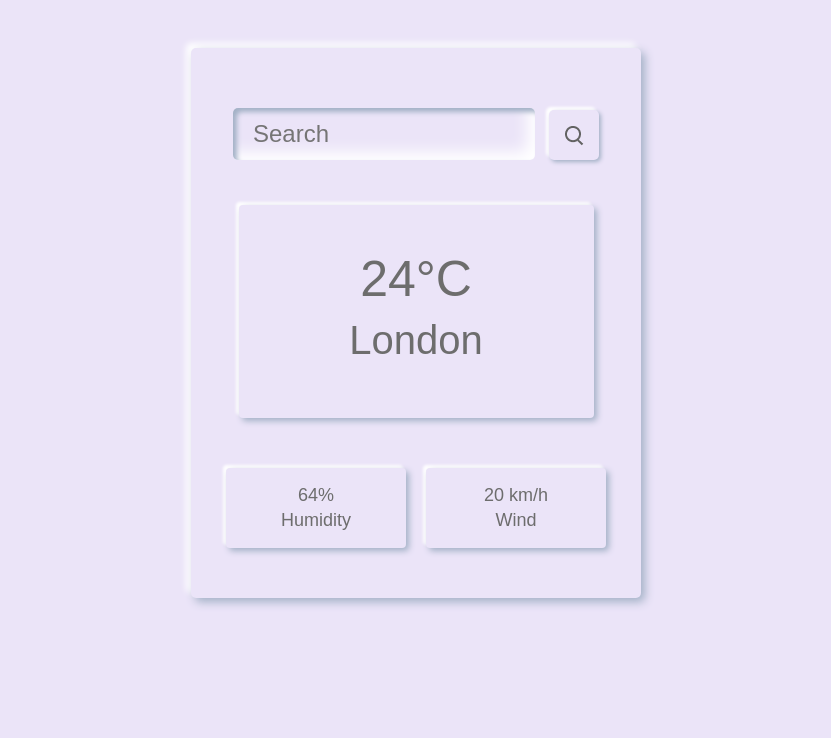
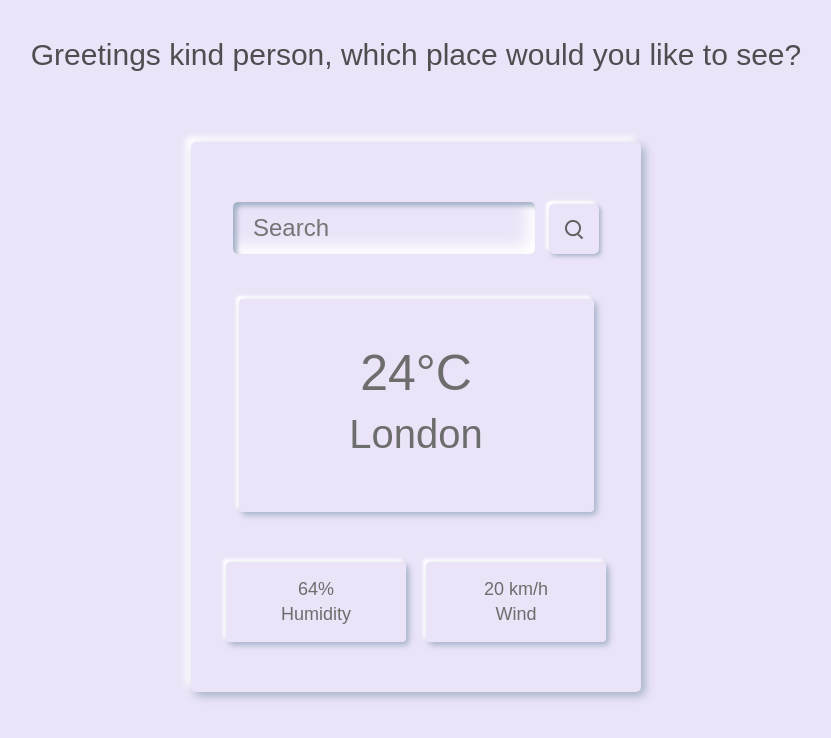
Before and after one commit to KMarios/WeatherApp, a plain HTML site: page index.html in a window 1280 px wide. Shown: the whole page, without its empty margins (224-1055 px from the left). Drawn offline with Linux system fonts and the light colour scheme.

Commit message:
Update index.html

```diff
--- a/index.html
+++ b/index.html
@@ -7,6 +7,7 @@
     <link rel="stylesheet" href="styles.css">
 </head>
 <body>
+    <h3>Greetings kind person, which place would you like to see?</h3>
     <div class="container">
         <div class="top-bar">
             <input type="text" class="cityInput" id="cityInput" placeholder="Search">
```
